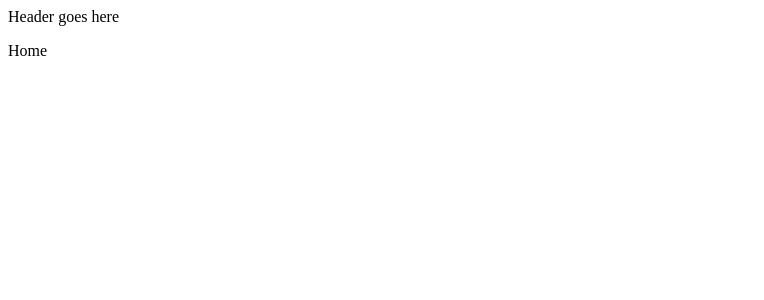
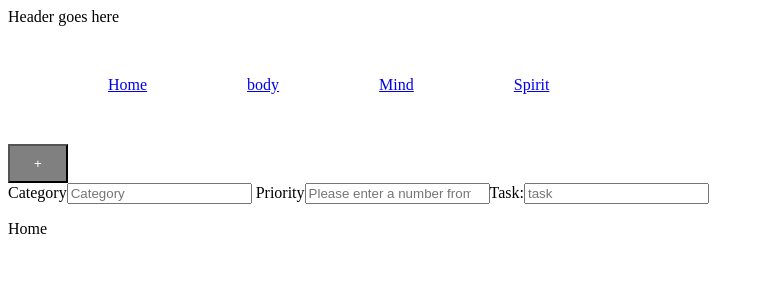
Before and after one commit to robinlashae1/react-productivity, a React (Create React App) app: page / in a window 1280 px wide. Shown: the top 300 px of the page, without its empty margins (0-764 px from the left). Built offline with nearby package versions, Linux system fonts and the light colour scheme.

Commit message:
Second Commit

```diff
--- a/package.json
+++ b/package.json
@@ -10,6 +10,7 @@
     "react-dom": "^17.0.2",
     "react-router-dom": "^5.3.0",
     "react-scripts": "4.0.3",
+    "styled-components": "^5.3.3",
     "web-vitals": "^1.1.2"
   },
   "scripts": {
--- a/src/components/App.js
+++ b/src/components/App.js
@@ -1,6 +1,6 @@
 
 import './App.css';
-import { Route, Switch } from "react-router-dom";
+import { Route, Switch, useHistory } from "react-router-dom";
 import Header from "./Header"
 import Myprogress from './MyProgress'
 import Mind from './Mind'
@@ -12,6 +12,8 @@ import Home from "./Home"
 
 
 function App() {
+   const history = useHistory()
+console.log(history.push)
   return (
     <div >
       <Header />
@@ -31,6 +33,9 @@ function App() {
         <Route exact path="/">
           <Home />
         </Route>
+        <Route path= "*" >
+          <p>404!!!!</p>
+        </Route>
       </Switch>
 
     </div>
--- a/src/components/Form.js
+++ b/src/components/Form.js
@@ -3,6 +3,18 @@ import React from 'react'
 function Form() {
     return (
         <div>
+            <label>Category</label>
+            <input type = "text" placeholder= "Category" name ="category"></input>
+            <label> Priority</label>
+            <input type ="number" placeholder ="Please enter a number from 1-10 (10 is the highest)" name="priority"></input>
+            <label>Task:</label>
+            <input type = "text" placeholder= "task" name ="task"></input>
+
+
+
+
+
+
 
         </div>
     )
--- a/src/components/Header.js
+++ b/src/components/Header.js
@@ -1,14 +1,46 @@
-import React from 'react'
+import React,{useState} from 'react'
+import Form from "./Form"
+import { NavLink } from "react-router-dom";
+import styled  from "styled-components";
 
 function Header() {
+const [displayForm, setdisplayForm] = useState(false)
+
     return (
+<HeaderContainer>
         <div>
           <header>
             Header goes here
+        </header>
 
-        </header>
+
+        <nav  style= {{padding: "50px"}}  >
+        <NavLink style= {{padding: "50px"}} to="/">Home</NavLink>
+      <NavLink style= {{padding: "50px"}} to="/body">body</NavLink>
+      <NavLink  style= {{padding: "50px"}} to="/mind">Mind</NavLink>
+      <NavLink style= {{padding: "50px"}} to="/spirit">Spirit</NavLink>
+      </nav>
+      <button type="button" onClick = {()=>setdisplayForm(!displayForm)} value="x">+</button>
+
+     {displayForm?<p></p> : <Form />}
         </div>
+        </HeaderContainer>
     )
 }
 
 export default Header
+
+
+const HeaderContainer = styled.div `
+
+display:Inline;
+button {
+  display:Inline;
+background-color: grey;
+color:white;
+padding: 10px 24px
+
+
+}
+
+`
--- a/src/components/Spirit.js
+++ b/src/components/Spirit.js
@@ -3,7 +3,7 @@ import React from 'react'
 function Spirit() {
     return (
         <div>
-            <p>Spirit</p>
+           <p>Spirit</p>
         </div>
     )
 }
```
Also changed, not shown: src/components/MainComponent.js (added, +11 -0 lines), 1 other file (tests, documents, lock files or other folders).
